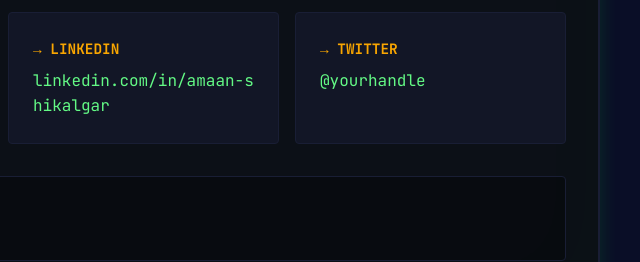
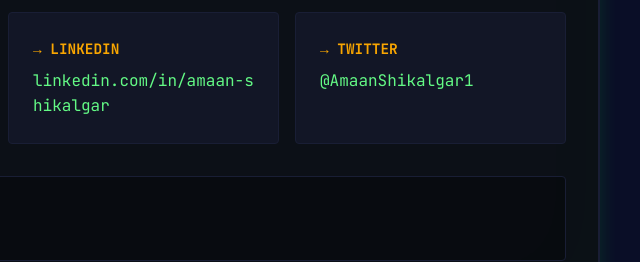
Before and after one commit to AmaanShikalgar/MATRIX-PORTFOLIO, a plain HTML site: page index.html in a window 1280 px wide. Shown: the part 2237-2499 px from the top of the page, 640-1280 px from the left. Drawn offline with Linux system fonts and the light colour scheme.

Commit message:
updated info

```diff
--- a/index.html
+++ b/index.html
@@ -673,7 +673,7 @@
                     </div>
                     <div class="contact-method">
                         <h3>→ TWITTER</h3>
-                        <a href="https://twitter.com/yourhandle" target="_blank">@yourhandle</a>
+                        <a href="https://twitter.com/AmaanShikalgar1" target="_blank">@AmaanShikalgar1</a>
                     </div>
                 </div>
 
```
